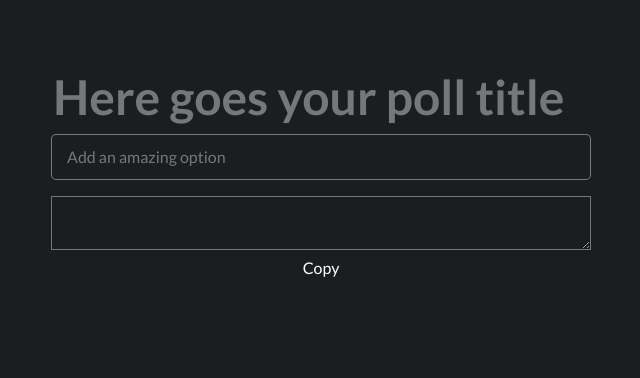
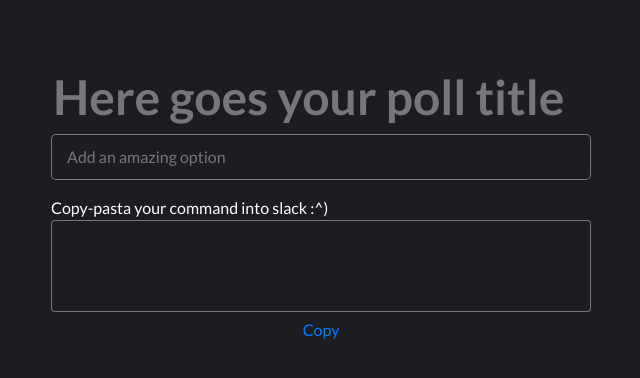
Before and after one commit to yellowme/slack-poll-web, a Vue app: page / in a window 1280 px wide. Shown: the top 378 px of the page, without its empty margins (319-959 px from the left). Built offline with nearby package versions, Linux system fonts and the light colour scheme.

Commit message:
Add color success of copy command

```diff
--- a/src/App.vue
+++ b/src/App.vue
@@ -42,9 +42,14 @@ export default {
   margin-top: 60px;
 }
 
+a {
+  cursor: pointer;
+}
+
 :root {
   --main-font-secondary-color: rgba(209, 210, 211, 0.5);
   --main-font-primary-color: rgba(209, 210, 211, 1);
   --main-border-color: rgba(216, 216, 216, 0.5);
+  --secondary-border-color: rgba(208, 208, 208, 0.5);
 }
 </style>
--- a/src/components/Poll.vue
+++ b/src/components/Poll.vue
@@ -17,12 +17,17 @@
       <poll-command-text-area v-model="command" />
       <b-row align-h="center">
         <b-col cols="3">
-          <a @click="copyToClipboard">Copy</a>
+          <a
+            :class="successfulCopy ? 'text-success' : ''"
+            @click="copyToClipboard"
+          >
+            {{ successfulCopy ? 'Copied!' : 'Copy' }}
+          </a>
         </b-col>
       </b-row>
-      <b-modal id="success-modal" title="Se copió el comando con éxito">
+      <!-- <b-modal id="success-modal" title="Se copió el comando con éxito">
         <p class="my-4">¡Ahora ve a pegarlo en slack!</p>
-      </b-modal>
+      </b-modal> -->
     </b-container>
   </div>
 </template>
@@ -66,10 +71,15 @@ export default {
       command.select()
       try {
         document.execCommand('copy')
-        this.$bvModal.show('success-modal')
+        this.successfulCopy = true
       } catch {
         alert('Oops!')
       }
+    }
+  },
+  watch: {
+    command() {
+      this.successfulCopy = false
     }
   },
   data() {
@@ -78,7 +88,8 @@ export default {
       newOptionText: '',
       options: [],
       multiple: false,
-      command: ''
+      command: '',
+      successfulCopy: false
     }
   },
   updated() {
--- a/src/components/Poll/PollCommandTextArea.vue
+++ b/src/components/Poll/PollCommandTextArea.vue
@@ -2,6 +2,7 @@
   <div id="poll-command-text-area">
     <b-row align-h="center">
       <b-col cols=6>
+        <span id="instructions">Copy-pasta your command into slack :^)</span>
         <textarea
           :value="value"
           @input="$emit('input', $event.target.value)"
@@ -22,6 +23,16 @@ export default {
 
 <style>
 #command-input {
-  width: 100%
+  width: 100%;
+  height: 92px;
+  outline: 0;
+  border: 1px solid var(--secondary-border-color);
+  border-radius: 4px;
+  resize: none;
+  padding: 10px 15px 15px 15px;
+}
+
+#poll-command-text-area {
+  text-align: left;
 }
 </style>
--- a/src/components/Poll/PollTitle.vue
+++ b/src/components/Poll/PollTitle.vue
@@ -19,7 +19,10 @@
 <script>
 export default {
   name: 'PollTitle',
-  props: ['value']
+  props: ['value'],
+  mounted() {
+    document.getElementById('title-input').focus()
+  }
 }
 </script>
 
```
